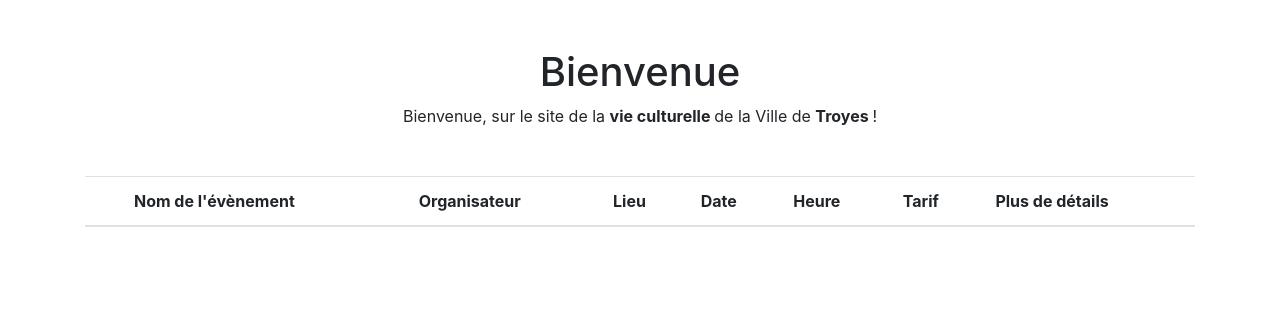
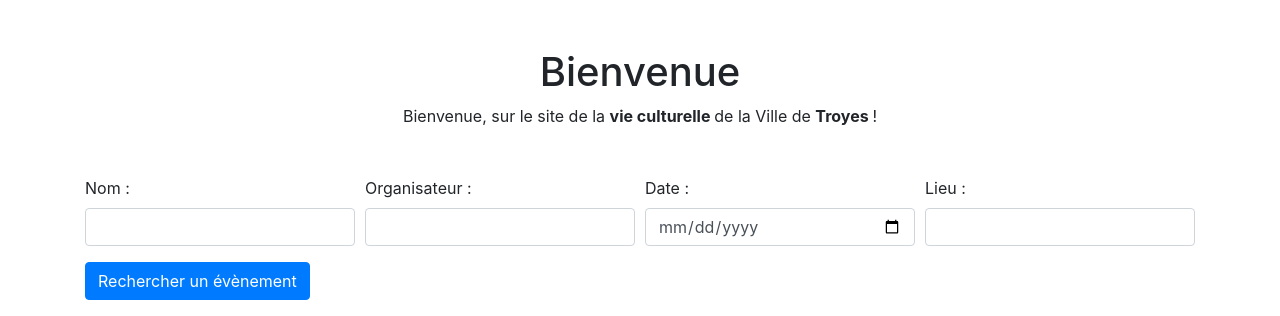
Before and after one commit to AdelineDs/culture, a PHP site: template App/views/pages/home.html.twig in a window 1280 px wide. Shown: the part 56-372 px from the top of the page. Run offline with PHP 8.4, Linux system fonts and the light colour scheme; the template is opened without the code that fills it: most values are stand-ins (such as "Sample title", 1, 10 or a date in 2020); lists and menus that the app fills with data are empty; some libraries are stand-ins or nearby versions.

Commit message:
correctifs sur les controllers + ajout d'un formulaire de recherche à critère multiple dans la page d'accueil

```diff
--- a/App/views/pages/eventsTemplate.html.twig
+++ b/App/views/pages/eventsTemplate.html.twig
@@ -2,7 +2,13 @@
 
 {% if session.id %}
                 <tr>
-                    <th scope="row">
+                    <th scope="row" class="{% if event.status == 0%}
+                            table-info
+                        {% elseif event.status == 2%}
+                           table-warning
+                        {% elseif event.status == 1 and event.date|date("Y-m-d") < "now"|date("Y-m-d") %}
+                            table-danger
+                        {% endif %}">
                         {% if event.status == 0%}
                             Brouillon
                         {% elseif event.status == 2%}
--- a/App/views/pages/home.html.twig
+++ b/App/views/pages/home.html.twig
@@ -8,6 +8,71 @@
         <h1>Bienvenue</h1>
         <p>Bienvenue, sur le site de la <strong> vie culturelle </strong> de la Ville de  <strong>Troyes </strong>!</p>
     </div>
+            {% if flash.success %}
+            <div class="alert alert-success">
+                {{ flash.success }}
+            </div>
+        {% endif %}
+        {% if flash.error %}
+            <div class="alert alert-danger">
+                {{ flash.error}}
+            </div>
+        {% endif %}
+    <form action="{{ path_for('recherche') }}">
+            <div class="form-row">
+                <div class="form-group col-md-3">
+                    <label for="name">Nom : </label>
+                    <input
+                        type="text"
+                        class="form-control {% if flash.errors.name %} is-invalid {% endif %}"
+                        id="name"  name="name"
+                        placeholder=""
+                        value="{{ old.name}} "
+                        >
+                </div>
+                {% if flash.errors.name %}
+                    <div class="invalid-feedback">
+                        {{ flash.errors.name }}
+                    </div>
+                {% endif %}
+                <div class="form-group col-md-3">
+                    <label for="organizer">Organisateur : </label>
+                    <input
+                        type="text"
+                        class="form-control {% if flash.errors.organizer %} is-invalid {% endif %}"
+                        id="organizer"
+                        name="organizer"
+                        placeholder=""
+                        value="{{ old.organizer}}"
+                        >
+                </div>
+                <div class="form-group col-md-3">
+                    <label for="date">Date : </label>
+                    <input
+                        type="date"
+                        class="form-control {% if flash.errors.date %} is-invalid {% endif %}"
+                        id="date"
+                        name="date"
+                        placeholder=""
+                        value="{{ old.date}}"
+                        min="2019-01-01" max="2100-12-31"
+                        >
+                </div>
+                <div class="form-group col-md-3">
+                    <label for="place">Lieu : </label>
+                    <input
+                        type="text"
+                        class="form-control {% if flash.errors.place %} is-invalid {% endif %}"
+                        id="place"
+                        name="place"
+                        placeholder=""
+                        value="{{ old.place }}">
+                </div>
+            </div>
+            <div class="form-group">
+                <button class="btn btn-primary my-2 my-sm-0" type="submit">Rechercher un évènement</button>
+            </div>
+        </form>
     <div>
         <table class="table table-hover">
             <thead>
--- a/public/index.php
+++ b/public/index.php
@@ -23,11 +23,12 @@ $app->add($container->csrf);//verifie la présence d'un token csrf
 /*Pages routes*/
 $app->get('/', \App\Controllers\PagesController::class . ':home')->setName('root');
 $app->get('/search', \App\Controllers\PagesController::class . ':searchPage')->setName('search');
+$app->get('/recherche', \App\Controllers\PagesController::class . ':search')->setName('recherche');
 $app->get('/notFound', \App\Controllers\PagesController::class . ':notfound')->setName('notFound');
 /*Events routes*/
 $app->get('/event/{id:[0-9]+}', \App\Controllers\EventsController::class . ':getEvent')->setName('event');
-$app->get('/admin', \App\Controllers\PagesController::class . ':admin')->setName('admin');
-$app->get('/admin/{id:[0-9]+}', \App\Controllers\EventsController::class . ':adminEvent')->setName('update');
+$app->get('/admin', \App\Controllers\EventsController::class . ':adminEvent')->setName('admin');
+$app->get('/admin/{id}', \App\Controllers\EventsController::class . ':adminEvent')->setName('update');
 $app->post('/admin', \App\Controllers\EventsController::class . ':postEvent');
 $app->put('/admin', \App\Controllers\EventsController::class . ':updateEvent');
 $app->delete('/admin', \App\Controllers\EventsController::class . ':deleteEvent');
```
Also changed, not shown: App/Controllers/PagesController.php (+33 -1 lines), App/Models/EventsManager.php (+28 -0 lines).
